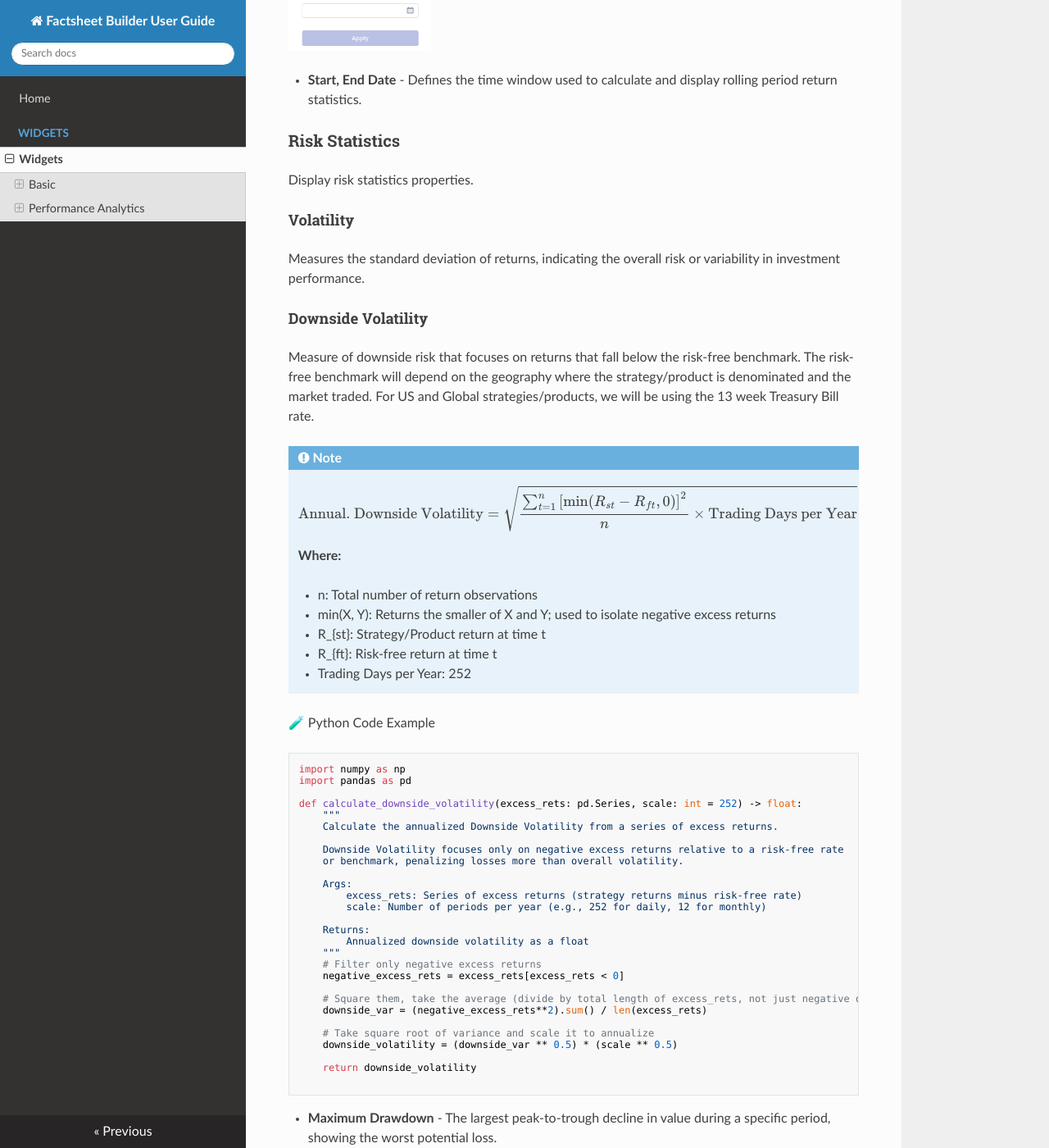
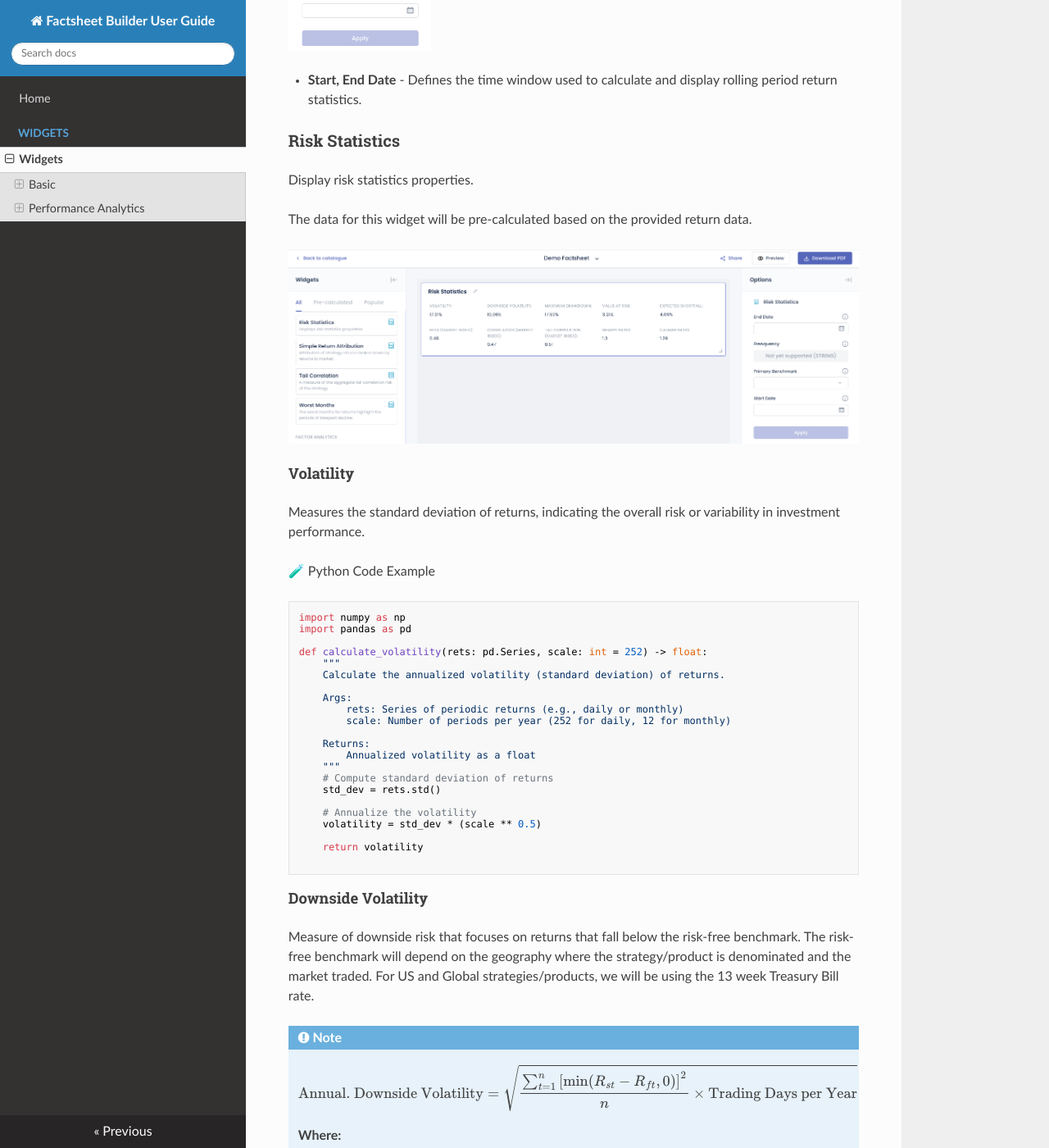
Before and after one commit to noviscient/factbox-user-guide, an MkDocs documentation site: the page built from docs/widgets/index.md, in a window 1280 px wide and 1400 px high, scrolled down 7625 px. Shown: the whole window at 82% size. Built offline with MkDocs 1.6.1, drawn with Linux system fonts in a browser that asks for light colours; nearby versions of some CDN libraries; some of the changed text lies outside the part shown.

Commit message:
update widgets, restructure

````diff
--- a/docs/widgets/index.md
+++ b/docs/widgets/index.md
@@ -163,8 +163,39 @@ The data for this widget will be pre-calculated based on the provided return dat
 
 Display risk statistics properties.
 
+The data for this widget will be pre-calculated based on the provided return data.
+
+![Risk Statistics widget](../images/widgets/SCR-20250508-llcd.png)
+
 #### Volatility
 Measures the standard deviation of returns, indicating the overall risk or variability in investment performance.
+
+🧪 Python Code Example
+
+```python
+import numpy as np
+import pandas as pd
+
+def calculate_volatility(rets: pd.Series, scale: int = 252) -> float:
+    """
+    Calculate the annualized volatility (standard deviation) of returns.
+
+    Args:
+        rets: Series of periodic returns (e.g., daily or monthly)
+        scale: Number of periods per year (252 for daily, 12 for monthly)
+
+    Returns:
+        Annualized volatility as a float
+    """
+    # Compute standard deviation of returns
+    std_dev = rets.std()
+
+    # Annualize the volatility
+    volatility = std_dev * (scale ** 0.5)
+
+    return volatility
+
+```
 
 #### Downside Volatility
 Measure of downside risk that focuses on returns that fall below the risk-free benchmark. The risk-free benchmark will depend on the geography where the strategy/product is denominated and the market traded. For US and Global strategies/products, we will be using the 13 week Treasury Bill rate.
@@ -435,10 +466,6 @@ def calculate_empirical_expected_shortfall(rets: npt.ArrayLike, alpha: float = 0
 - **Sharpe Ratio** - Assesses risk-adjusted return by comparing excess return over the risk-free rate to volatility.
 - **Calmar Ratio** - Evaluates performance relative to risk by dividing annualized return by maximum drawdown.
 
-The data for this widget will be pre-calculated based on the provided return data.
-
-![Risk Statistics widget](../images/widgets/SCR-20250508-llcd.png)
-
 #### Widget Options
 
 <img src="../images/widgets/SCR-20250508-lliz.png" alt="Risk Statistics options" width="25%"/>
````
